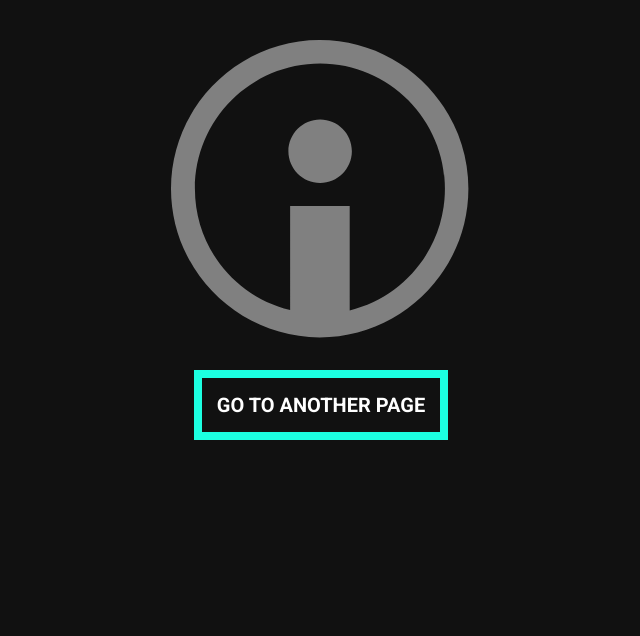
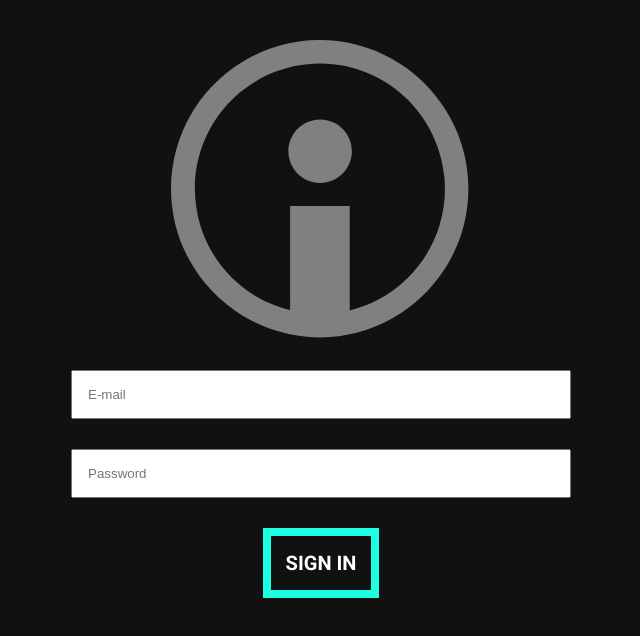
Before and after one commit to mateuszJS/hackyeah, a website built with webpack: page src/template.html in a window 1280 px wide. Shown: the whole page, without its empty margins (319-959 px from the left). Built offline with nearby package versions, Linux system fonts and the light colour scheme.

Commit message:
add login page
Signed-off-by: agdalena <madzia.lena.brzozowska@gmail.com>

```diff
--- /dev/null
+++ b/src/styles/components/input.scss
@@ -0,0 +1,6 @@
+.input {
+    display: block;
+    width: 500px;
+    padding: 15px;
+    margin: 30px auto 0;
+}
--- a/src/styles/index.scss
+++ b/src/styles/index.scss
@@ -7,6 +7,7 @@
 @import 'components/wrapper';
 @import 'components/icon';
 @import 'components/button';
+@import 'components/input';
 
 @import 'trumps/animations.scss';
 
--- a/src/templates/FirstPage.html
+++ b/src/templates/FirstPage.html
@@ -1,4 +1,6 @@
 <div class="wrapper animated delay-4">
     <img src="../assets/info-icon.svg" class="icon animation delay-1" />
-    <button class="btn go-to-another">go to another page</button>
+    <input class="input" type="text" id="email" name="email" required placeholder="E-mail"/>
+    <input class="input" type="password" id="password" name="password" required placeholder="Password"/>
+    <button class="btn go-to-another">sign in</button>
 </div>
```
Also changed, not shown: 1 other file.
